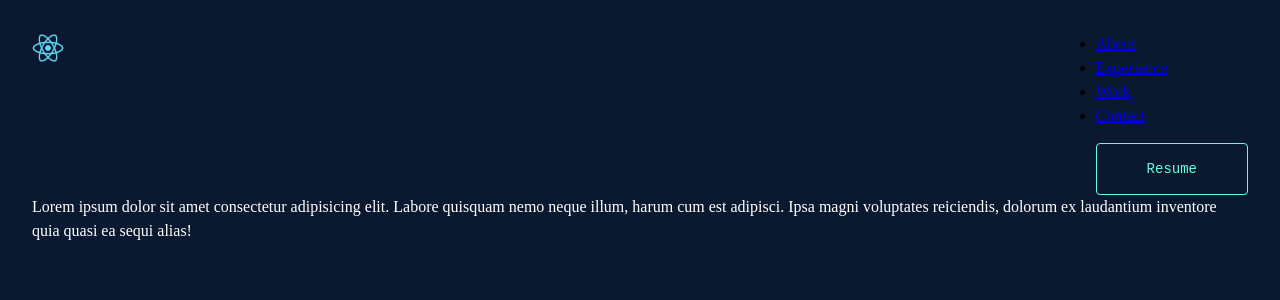
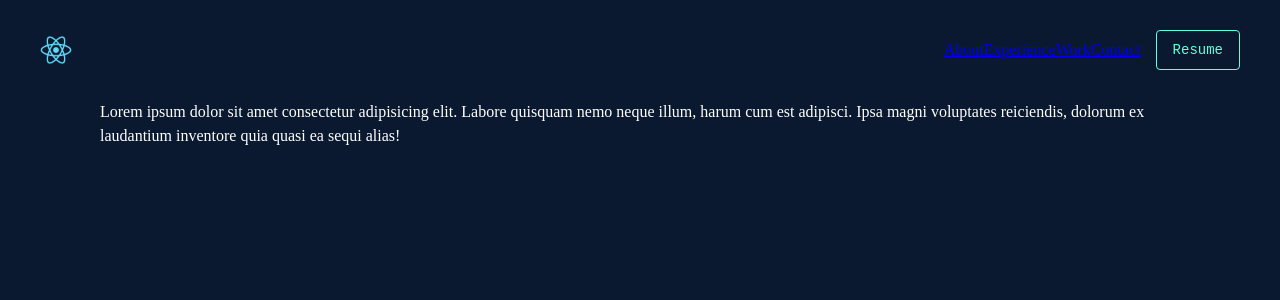
Before and after one commit to ExcitedDeveloper/portfolio, a React (Create React App) app: page / in a window 1280 px wide. Shown: the top 300 px of the page. Built offline with nearby package versions, Linux system fonts and the light colour scheme.

Commit message:
Format header menu

```diff
--- a/src/components/Header/Header.css
+++ b/src/components/Header/Header.css
@@ -1,13 +1,11 @@
-header {
+.header-main {
   display: flex;
-}
-
-nav {
-  width: 100vw;
-}
-
-.nav-list {
-  display: flex;
+  flex-direction: row;
+  justify-content: space-between;
+  align-items: center;
+  width: 100%;
+  padding: 0 2.5rem;
+  height: var(--nav-height);
 }
 
 .header-menu {
@@ -17,7 +15,9 @@ nav {
 .header-container {
   display: flex;
   flex-direction: row;
-  padding-top: var(--header-spacing);
+  justify-content: space-between;
+  align-items: center;
+  width: 100%;
 }
 
 .header-logo {
@@ -25,8 +25,25 @@ nav {
   width: 2em;
 }
 
-.header-filler {
-  flex: 1;
+.header-button {
+  color: var(--highlight-color);
+  background-color: transparent;
+  border: 0.063rem solid var(--highlight-color);
+  border-radius: var(--border-radius);
+  font-size: var(--fz-sm);
+  font-family: var(--menu-font);
+  line-height: 1;
+  text-decoration: none;
+  cursor: pointer;
+  transition: var(--transition);
+  padding: 0.75rem 1rem;
+  margin-left: 0.938rem;
+  width: max-content;
+}
+
+.nav-list {
+  display: flex;
+  list-style: none;
 }
 
 /* Breakpoints */
--- a/src/components/Header/Header.tsx
+++ b/src/components/Header/Header.tsx
@@ -1,20 +1,18 @@
 import React, { ReactElement } from 'react'
 import SideBar3 from '../SideBar3'
+import './Header.css'
 
 const Header = (): ReactElement => {
   return (
-    <header>
-      {/* <SideBar pageWrapId={'header-container'} outerContainerId={'App'} /> */}
-      <div id="header-container" className="header-container">
+    <header className="header-main">
+      <nav id="header-container" className="header-container">
         <div>
           <a href="#header-container">
             <img src="logo192.png" className="header-logo" alt="Home" />
           </a>
         </div>
-        <div className="header-filler"></div>
         <div className="header-menu">
-          <nav className="primary-navigation">
-            <ul aria-label="Primary" className="nav-list">
+          <ol aria-label="Primary" className="nav-list">
             <li>
               <a href="#header-container">About</a>
             </li>
@@ -27,12 +25,11 @@ const Header = (): ReactElement => {
             <li>
               <a href="#header-container">Contact</a>
             </li>
-            </ul>
-          </nav>
-          <button className="button">Resume</button>
+          </ol>
+          <button className="header-button">Resume</button>
         </div>
         <SideBar3 />
-      </div>
+      </nav>
     </header>
   )
 }
--- a/src/components/SideBar/index.ts
+++ /dev/null
@@ -1 +0,0 @@
-export { default } from './SideBar'
--- a/src/components/SideBar3/SideBar3.css
+++ b/src/components/SideBar3/SideBar3.css
@@ -80,9 +80,6 @@
 .sidebar-button {
   display: flex;
   justify-content: center;
-}
-
-.button {
   color: var(--highlight-color);
   background-color: transparent;
   border: 0.063rem solid var(--highlight-color);
--- a/src/index.css
+++ b/src/index.css
@@ -8,6 +8,7 @@
   --menu-font: 'SF Mono', 'Fira Code', 'Fira Mono', 'Roboto Mono', monospace;
   --border-radius: 0.25rem;
   --fz-sm: 0.875rem;
+  --nav-height: 6.25rem;
 }
 
 /* https://piccalil.li/blog/a-modern-css-reset */
@@ -47,7 +48,6 @@ html:focus-within {
 body {
   text-rendering: optimizespeed;
   line-height: 1.5;
-  padding: 0 var(--header-spacing);
 }
 
 /* A elements that don't have a class get default styles */
@@ -86,26 +86,6 @@ svg {
   height: 100vh;
 }
 
-/* Header */
-.header-menu {
-  display: none;
-}
-
-.header-container {
-  display: flex;
-  flex-direction: row;
-  padding-top: var(--header-spacing);
-}
-
-.header-logo {
-  height: 2em;
-  width: 2em;
-}
-
-.header-filler {
-  flex: 1;
-}
-
 /* Hamburger menu */
 .hamburger-menu {
   display: block;
@@ -113,6 +93,7 @@ svg {
 
 main {
   flex: 1;
+  padding: 0 6.25rem;
 }
 
 /* Misc */
@@ -125,9 +106,9 @@ main {
 
 /* Breakpoints */
 @media screen and (min-width: 48rem) {
-  .header-menu {
+  /* .header-menu {
     display: block;
-  }
+  } */
 
   .hamburger-menu {
     display: none;
```
Also changed, not shown: src/components/SideBar/SideBar.css (deleted, +0 -92 lines), src/components/SideBar/SideBar.tsx (deleted, +0 -24 lines), 1 other file (tests, documents, lock files or other folders). Lines whose indentation alone changed are shown as unchanged.
